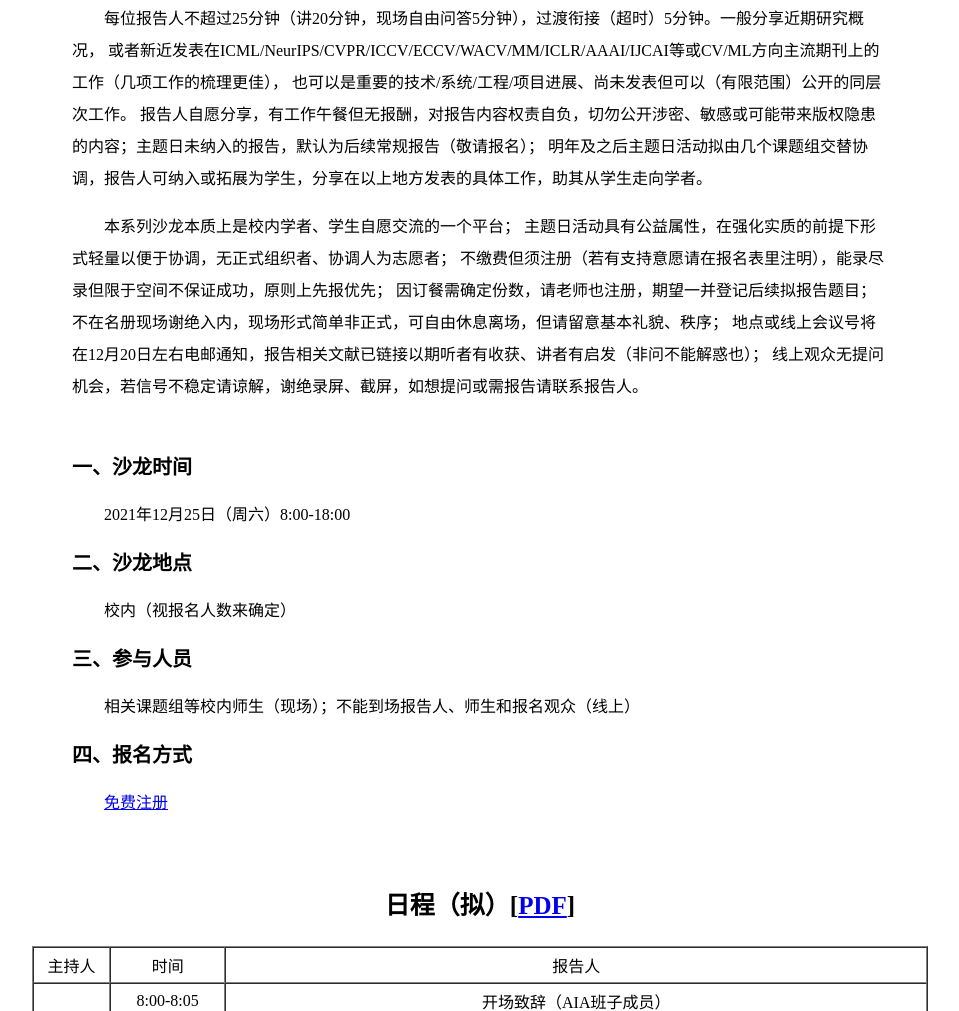
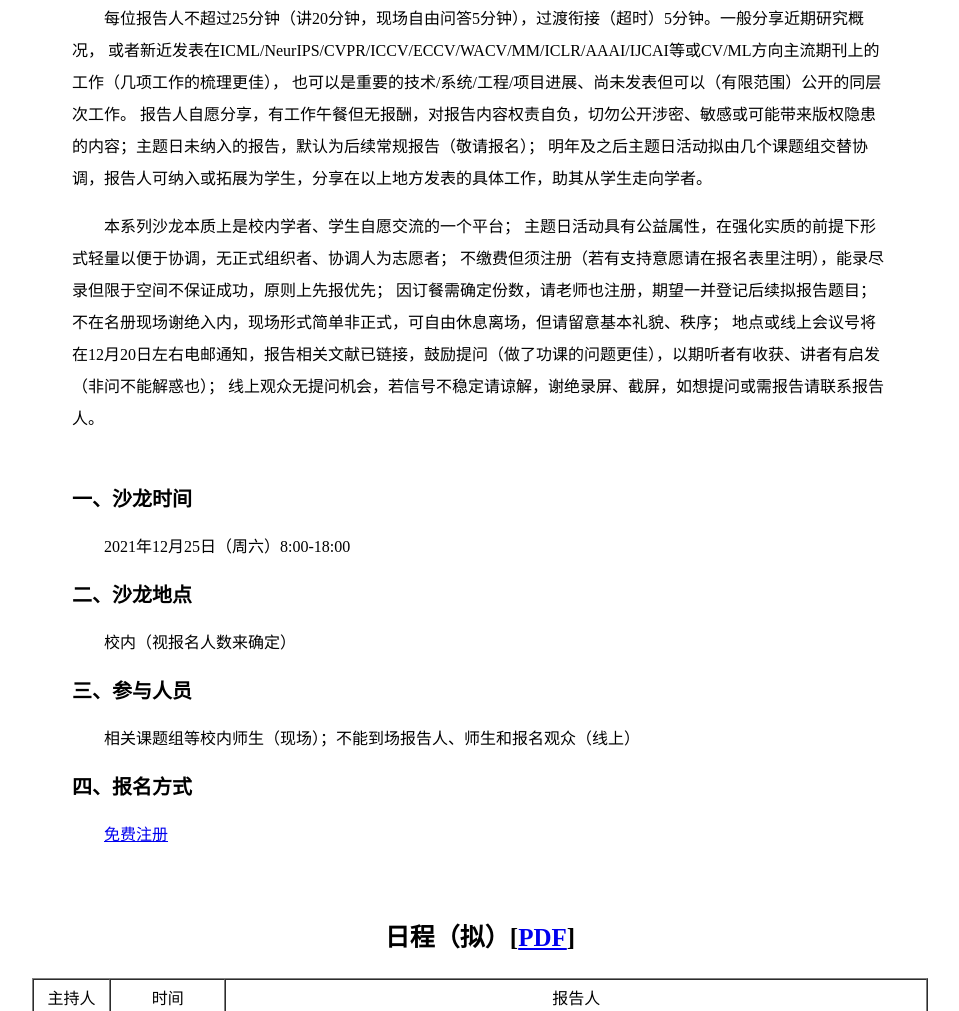
Before and after one commit to visalon/visalon.github.io, a plain HTML site: page index.html in a window 1280 px wide. Shown: the part 893-1904 px from the top of the page, without its empty margins (160-1119 px from the left). Drawn offline with Linux system fonts and the light colour scheme.

Commit message:
add desc

```diff
--- a/index.html
+++ b/index.html
@@ -286,7 +286,7 @@
 			不缴费但须注册（若有支持意愿请在报名表里注明），能录尽录但限于空间不保证成功，原则上先报优先；
 			因订餐需确定份数，请老师也注册，期望一并登记后续拟报告题目；
 			不在名册现场谢绝入内，现场形式简单非正式，可自由休息离场，但请留意基本礼貌、秩序；
-			地点或线上会议号将在12月20日左右电邮通知，报告相关文献已链接以期听者有收获、讲者有启发（非问不能解惑也）；
+			地点或线上会议号将在12月20日左右电邮通知，报告相关文献已链接，鼓励提问（做了功课的问题更佳），以期听者有收获、讲者有启发（非问不能解惑也）；
 			线上观众无提问机会，若信号不稳定请谅解，谢绝录屏、截屏，如想提问或需报告请联系报告人。
                     </p>
 		    <br>
```
